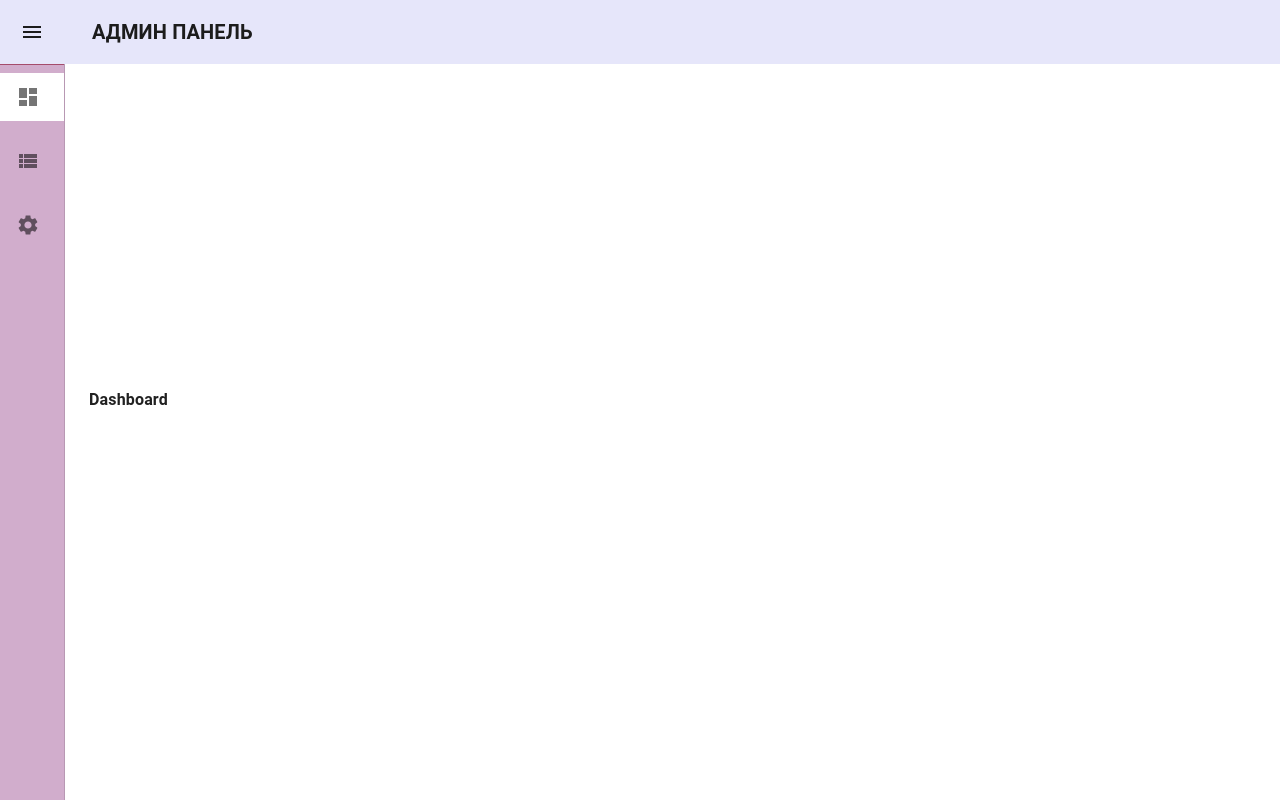
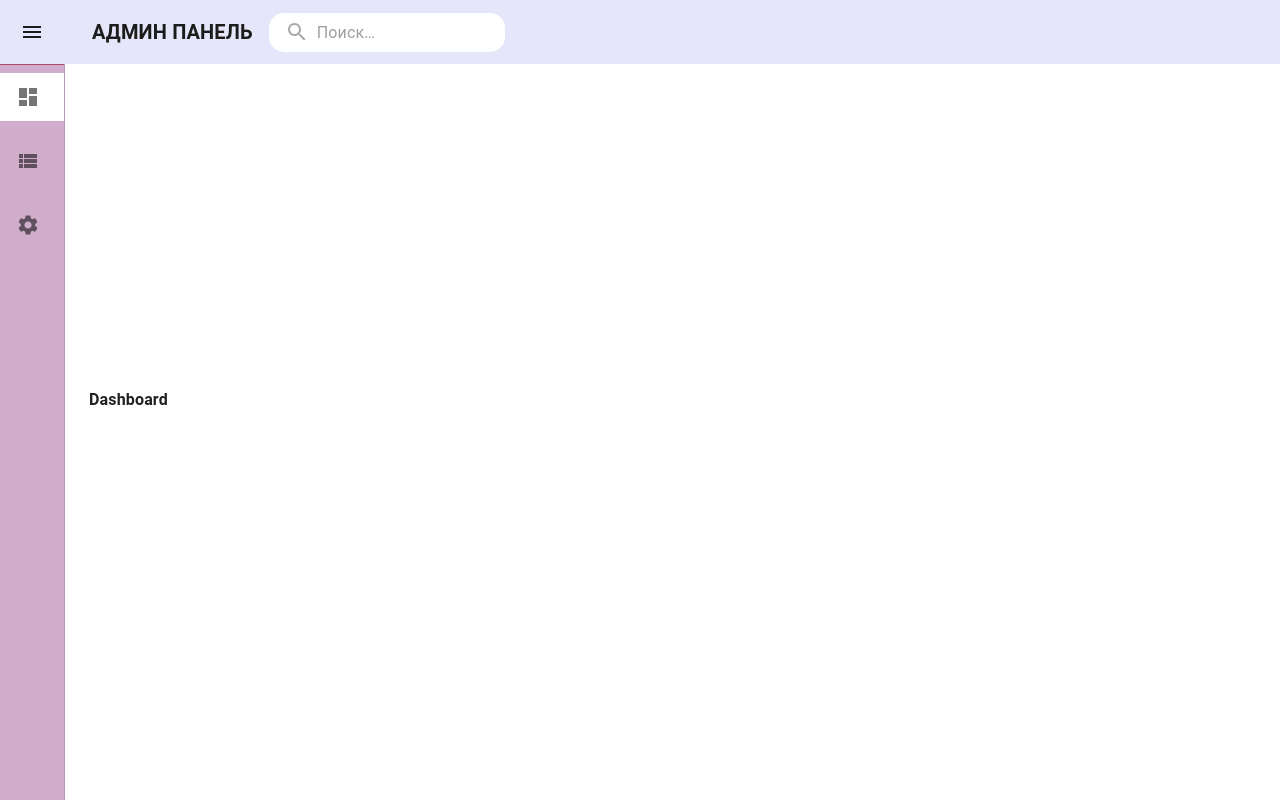
Before and after one commit to Ashimka/admin-dashboard, a React (Vite) app: page / in a window 1280 px wide. Built offline with nearby package versions, Linux system fonts and the light colour scheme; the HTML template or start-up script is replaced by a standard one.

Commit message:
add: search component

```diff
--- /dev/null
+++ b/src/components/Search.tsx
@@ -0,0 +1,57 @@
+import * as React from "react";
+import { styled } from "@mui/material/styles";
+import InputBase from "@mui/material/InputBase";
+import SearchIcon from "@mui/icons-material/Search";
+import { Colors } from "../styles/colors";
+
+const Search = styled("div")(({ theme }) => ({
+  position: "relative",
+  borderRadius: 15,
+  backgroundColor: Colors.white,
+  "&:hover": {
+    backgroundColor: `1px solid ${Colors.light}`,
+  },
+  marginRight: theme.spacing(2),
+  marginLeft: "1rem",
+}));
+
+const SearchIconWrapper = styled("div")(({ theme }) => ({
+  padding: theme.spacing(0, 2),
+  height: "100%",
+  position: "absolute",
+  pointerEvents: "none",
+  display: "flex",
+  alignItems: "center",
+  justifyContent: "center",
+}));
+
+const StyledInputBase = styled(InputBase)(({ theme }) => ({
+  color: "inherit",
+  "& .MuiInputBase-input": {
+    padding: theme.spacing(1, 1, 1, 0),
+    // vertical padding + font size from searchIcon
+    paddingLeft: `calc(1em + ${theme.spacing(4)})`,
+    transition: theme.transitions.create("width"),
+    width: "100%",
+    [theme.breakpoints.up("sm")]: {
+      width: "20ch",
+      "&:focus": {
+        width: "50ch",
+      },
+    },
+  },
+}));
+
+export default function SearchBar() {
+  return (
+    <Search>
+      <SearchIconWrapper>
+        <SearchIcon sx={{ color: Colors.light }} />
+      </SearchIconWrapper>
+      <StyledInputBase
+        placeholder="Поиск…"
+        inputProps={{ "aria-label": "search" }}
+      />
+    </Search>
+  );
+}
--- a/src/components/Sidebar.tsx
+++ b/src/components/Sidebar.tsx
@@ -22,6 +22,7 @@
 import { Outlet, useNavigate } from "react-router-dom";
 import { navLinks } from "../utils/navLinks";
 import { Colors, DrawerWidth } from "../styles/colors";
+import SearchBar from "./Search";
 
 const openedMixin = (theme: Theme): CSSObject => ({
   width: DrawerWidth,
@@ -129,10 +130,17 @@
             <MenuIcon />
           </IconButton>
           {!open && (
-            <Typography fontWeight={"bold"} variant="h6" noWrap component="div">
+            <Typography
+              overflow={"visible"}
+              fontWeight={"bold"}
+              variant="h6"
+              noWrap
+              component="div"
+            >
               АДМИН ПАНЕЛЬ
             </Typography>
           )}
+          <SearchBar />
         </Toolbar>
       </AppBar>
       <Drawer variant="permanent" open={open}>
```
